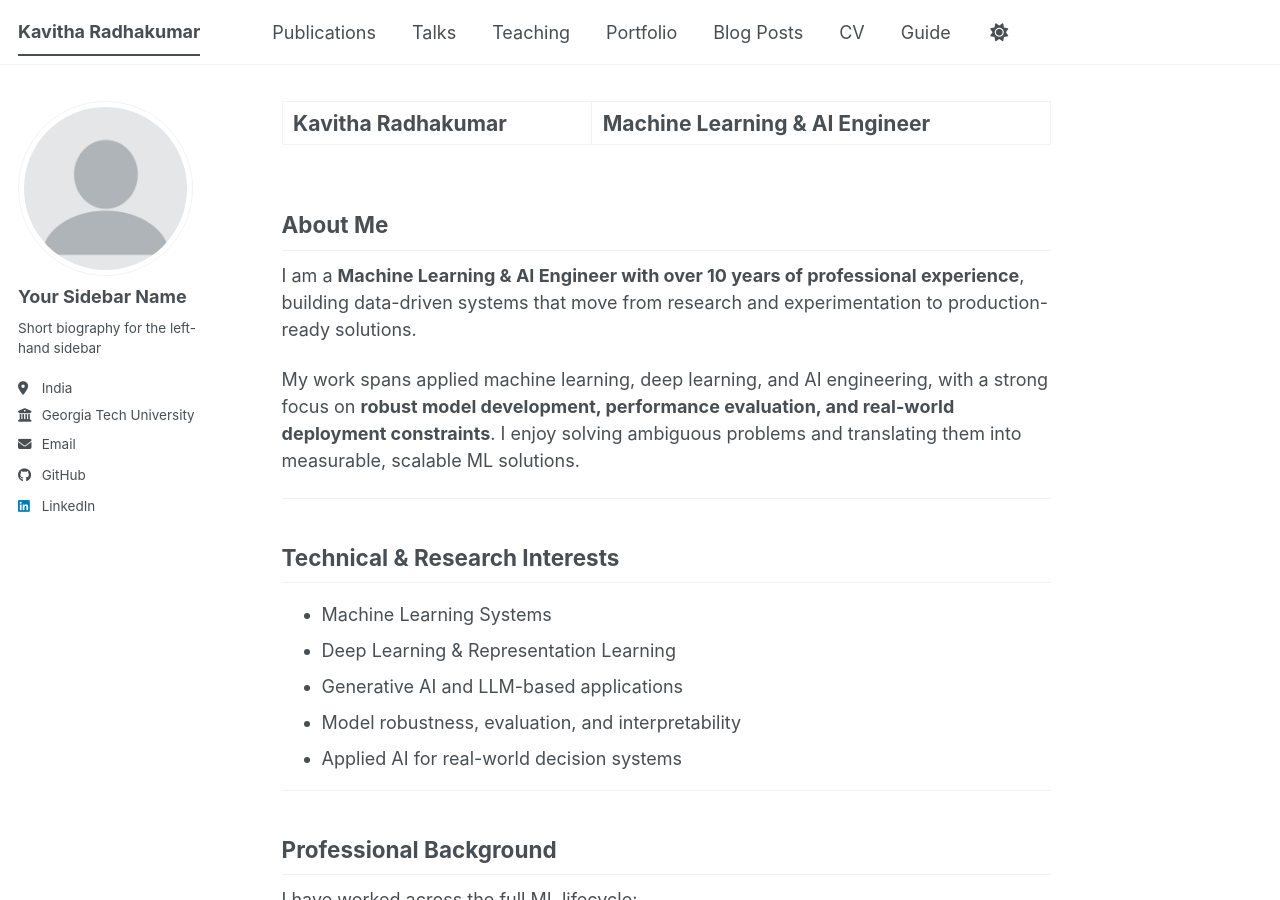
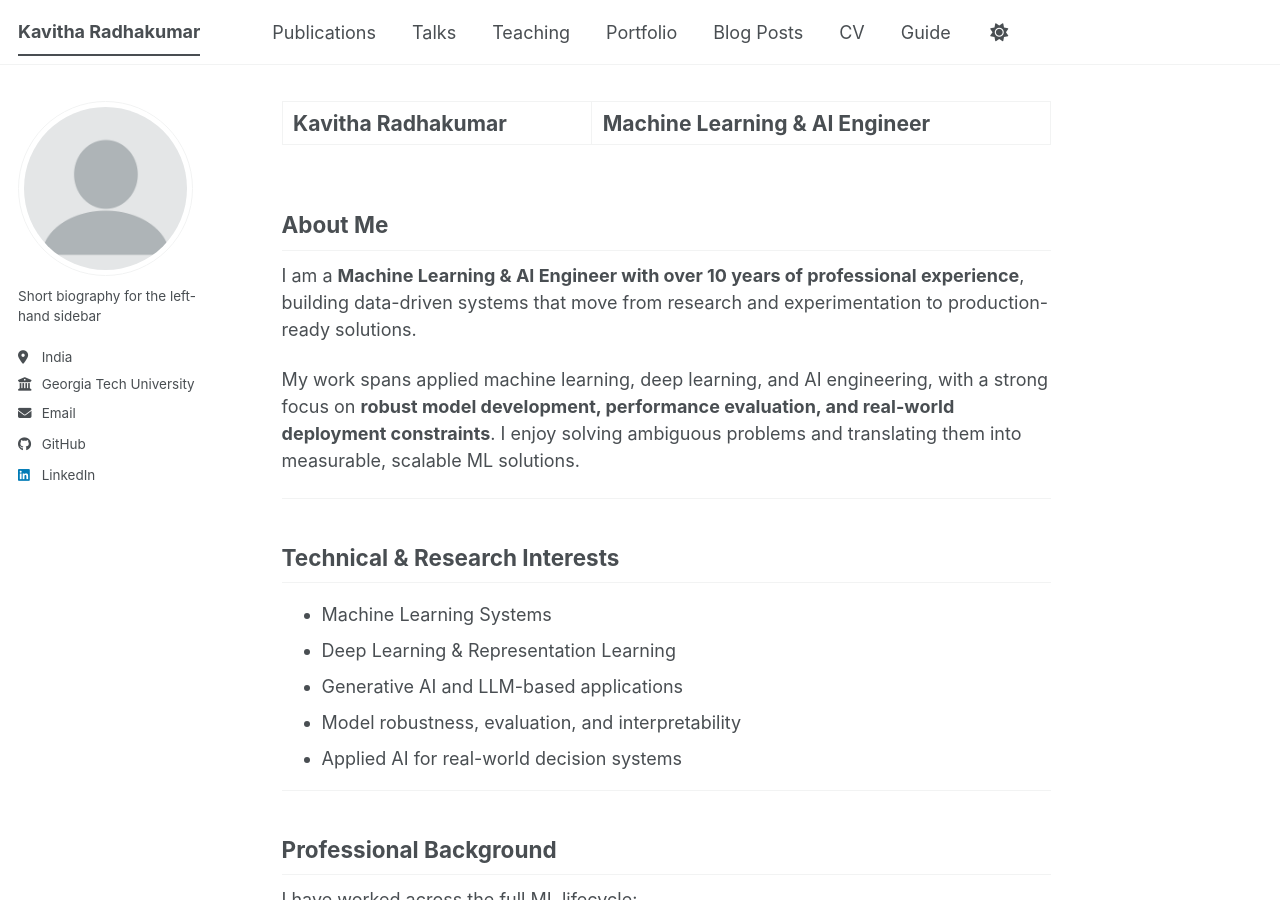
Before and after one commit to kavitharadhakumar/kavitharadhakumar.github.io, a Jekyll site: the page built from _pages/about.md, in a window 1280 px wide and 900 px high. Built offline with Jekyll 4.4.1, drawn with Linux system fonts in a browser that asks for light colours; a script bundle is joined from its source files by our own code; library files that are not in the unit come from our copies.

Commit message:
Update _config.yml

```diff
--- a/_config.yml
+++ b/_config.yml
@@ -24,7 +24,7 @@ repository               : "academicpages/academicpages.github.io"
 author:
   # Biographic information
   avatar           : "profile.png"
-  name             : "Your Sidebar Name"
+  name             : ""
   pronouns         : # example: "she/her"
   bio              : "Short biography for the left-hand sidebar"
   location         : "India"
```
